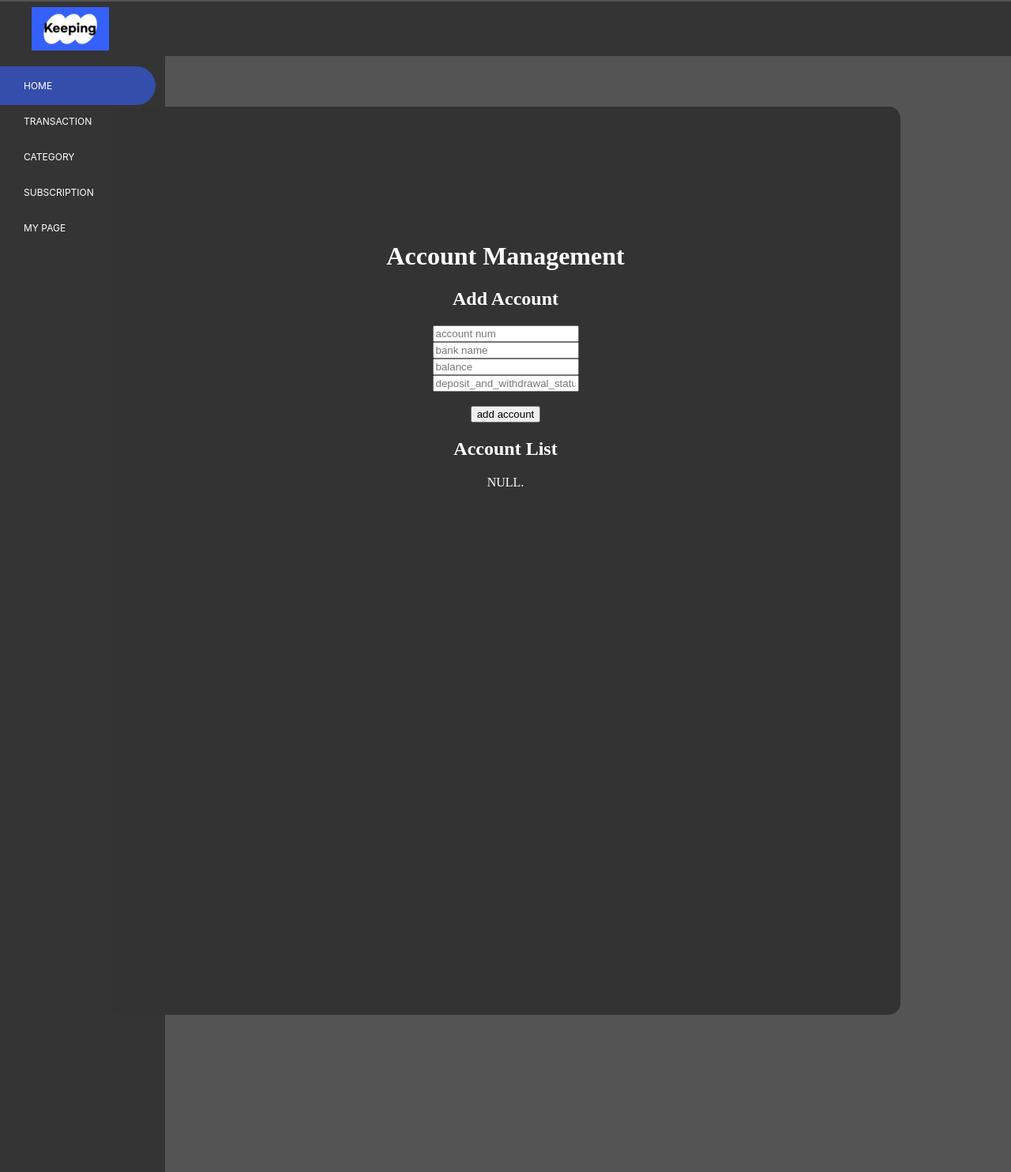
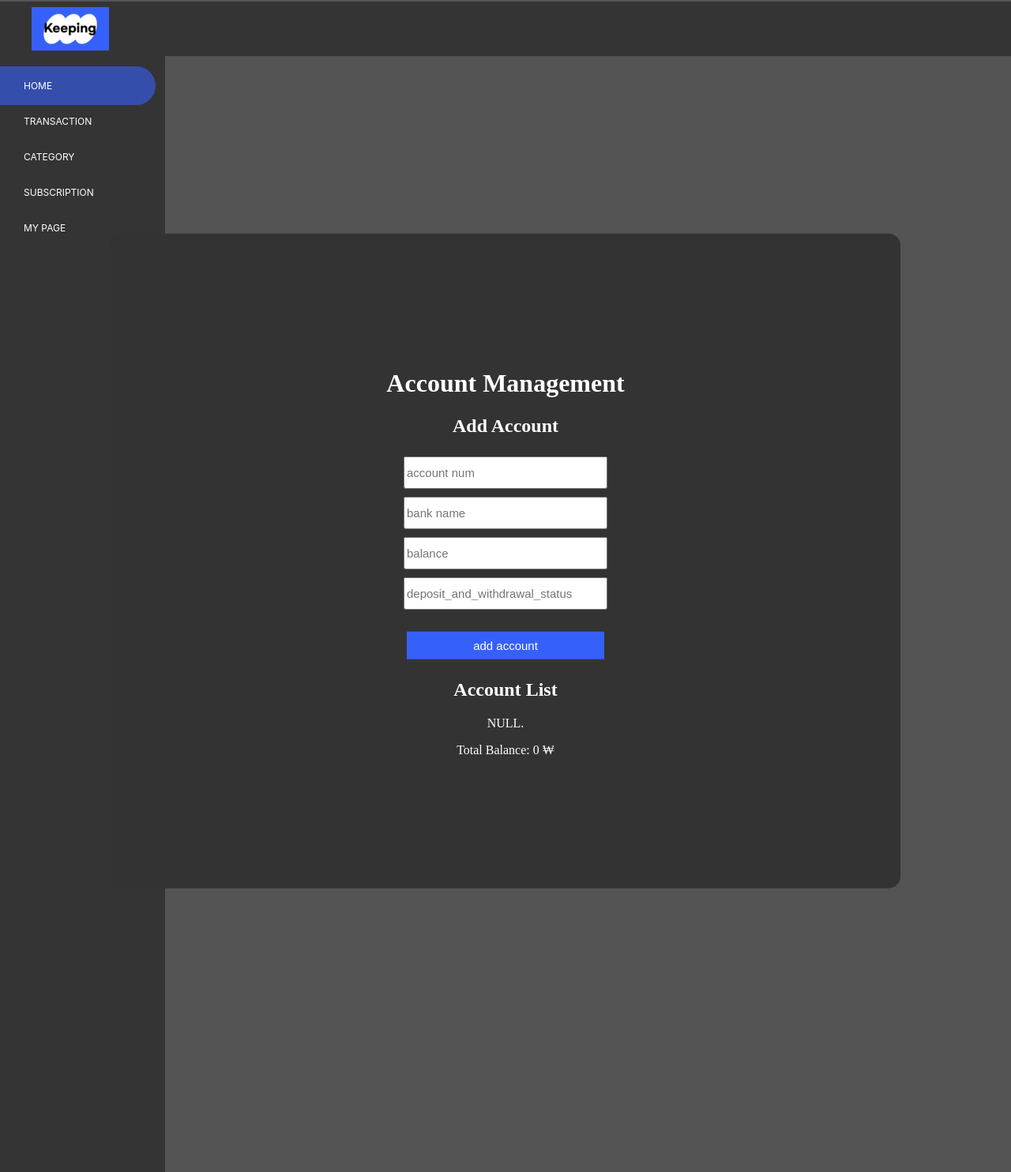
Before and after one commit to DBNet-Keeping/Keeping, a PHP site: page /account.php in a window 1280 px wide; the page is wider, and only the part inside the window is pictured. Shown: the top 1484 px of that part at 79% size. Run offline with PHP 8.4, Linux system fonts and the light colour scheme; the visitor is signed in with stand-in values (Sample User, id 1); data that the repository does not hold is empty.

Commit message:
modify total account2

```diff
--- a/account.css
+++ b/account.css
@@ -11,12 +11,27 @@
     text-align: center; /* 수평 가운데 정렬 */
     background-color: #333333;
     width: 1000px;
-    height: 1000px;
     padding-top: 150px;
+    padding-bottom: 150px;
     margin-top: 30px;
     border-radius: 15px;
 }
 
-.account_info{
 
+
+input[type="text"]{
+    width: 250px;
+    height: 35px;
+    margin: 5px;
+    font-size: 15px;
 }
+
+input[type="submit"]{
+    width: 250px;
+    height: 35px;
+    margin: 5px;
+    font-size: 15px;
+    background-color: #3660FA;
+    color: white;
+    border: 0;
+}
--- a/account.php
+++ b/account.php
@@ -19,9 +19,6 @@
         $balance = $_POST['balance'];
         $deposit_and_withdrawal_status = $_POST['deposit_and_withdrawal_status'];
 
-        if (empty($account_num) || empty($bank_name) || empty($balance) || empty($deposit_and_withdrawal_status)) {
-            echo "<script>alert('모든 정보를 입력하세요')</script>";
-        }else{
         // 중복된 account_num 체크
         $checkDuplicateQuery = "SELECT * FROM account WHERE account_number = '$account_num' AND a_user_id = '$user_id'";
         $duplicateResult = $conn->query($checkDuplicateQuery);
@@ -36,7 +33,6 @@
                 echo "<script>alert('계좌 추가에 성공했습니다')</script>";
             } else {
                  echo "<script>alert('계좌 추가 실패 : ')</script>" . $conn->error;
-                }
             }
         }
     }
@@ -64,6 +60,8 @@
 <!DOCTYPE html>
 <html lang="en">
 <head>
+    <script src="https://code.jquery.com/jquery-3.6.4.min.js"></script>
+    <script src="updateBalance.js"></script>
     <link rel=stylesheet href='account.css' type='text/css'>
     <link rel=stylesheet href='assets\navbar.css' type='text/css'>
     <meta charset="UTF-8">
@@ -87,6 +85,7 @@
     <h2>Account List</h2>
     <?php
         $result = $conn->query($getAccountQuery);
+        $totalBalance = 0; // 총액을 저장할 변수 초기화
 
         if ($result->num_rows > 0) {
         while ($row = $result->fetch_assoc()) {
@@ -97,6 +96,10 @@
             echo "Balance : " . $row['balance'] . " ₩<br>";
             echo "deposit_and_withdrawal_status " . ($row['deposit_and_withdrawal_status'] == 1 ? "O" : "X") . "<br>";
             echo "<br>";
+
+            // 계좌 금액을 총액에 더함
+            $totalBalance += $row['balance'];
+
             // 삭제 폼 추가
             echo "<form method='post' action='' class='delete-form'>";
             echo "<input type='hidden' name='deleteAccountNum' value='" . $row['account_number'] . "'>";
@@ -109,6 +112,9 @@
     } else {
         echo "NULL.";
     }
+
+    // 총액 표시
+    echo "<p>Total Balance: " . $totalBalance . " ₩</p>";
 ?>
 </form>
 
```
Lines whose indentation alone changed are shown as unchanged.
